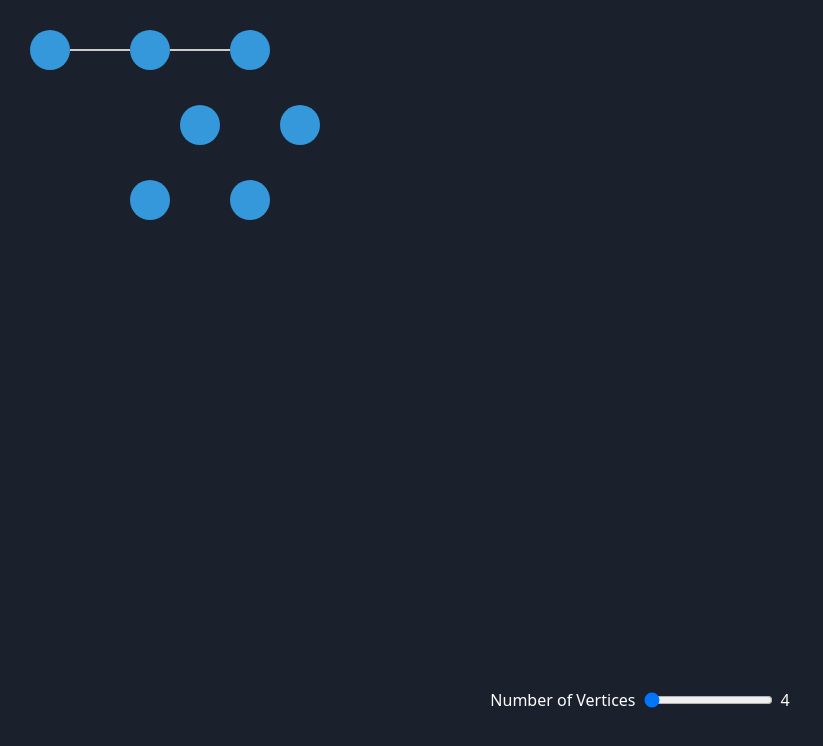
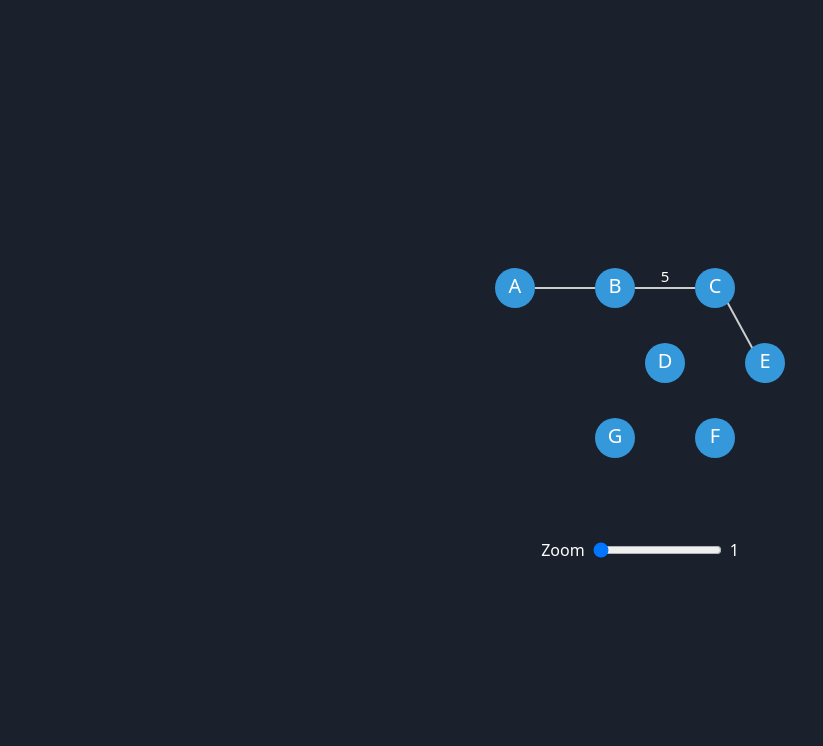
Before and after one commit to gyr1967/graph-algorithm-game, a Vue app in the folder game/frontend/: page / in a window 1280 px wide. Shown: the top 746 px of the page, without its empty margins (0-823 px from the left). Built offline with nearby package versions, Linux system fonts and the light colour scheme.

Commit message:
remove D3, use basic SVG instead

```diff
--- a/game/frontend/src/App.vue
+++ b/game/frontend/src/App.vue
@@ -1,16 +1,14 @@
 <script setup lang="ts">
-// import Graph from "./components/Graph.vue";
-import Node from "./components/Node.vue";
+import Graph from "./components/Graph.vue";
 import GraphSizeSelector from "./components/GraphSizeSelector.vue";
 import { ref } from "vue";
 
-const graphSize = ref(4);
+const graphSize = ref(1);
 </script>
 
 <template>
-    <Node />
     <div class="flex flex-col items-center justify-center h-screen">
-        <!-- <Graph :key="graphSize" :graph-size="graphSize" /> -->
+        <Graph :key="graphSize" :scaling-factor="graphSize" />
         <GraphSizeSelector v-model="graphSize" />
     </div>
 </template>
--- a/game/frontend/src/components/Graph.vue
+++ b/game/frontend/src/components/Graph.vue
@@ -1,82 +1,40 @@
+<script setup lang="ts">
+import Node from "./Node.vue";
+import Link from "./Link.vue";
+import { nodeData, linkData } from "../utils/graph-data";
+defineProps<{
+    scalingFactor: number;
+}>();
+const nodeFill = "#3498db";
+</script>
 <template>
-    <div ref="d3Container" />
+    <svg
+        class="graph-svg"
+        :width="350 * scalingFactor"
+        :height="300 * scalingFactor"
+    >
+        <g
+            v-for="link in linkData"
+            :key="link.x1 + link.y1 + link.x2 + link.y2"
+        >
+            <Link
+                :x1="link.x1 * scalingFactor"
+                :y1="link.y1 * scalingFactor"
+                :x2="link.x2 * scalingFactor"
+                :y2="link.y2 * scalingFactor"
+                :stroke="link.stroke"
+                :stroke-width="link.strokeWidth"
+                :text="link.text"
+            />
+        </g>
+        <g v-for="node in nodeData" :key="node.id">
+            <Node
+                :cx="node.x * scalingFactor"
+                :cy="node.y * scalingFactor"
+                :r="20 * scalingFactor"
+                :fill="nodeFill"
+                :text="node.id"
+            />
+        </g>
+    </svg>
 </template>
-
-<script setup lang="ts">
-import { ref, onMounted } from "vue";
-import * as d3 from "d3";
-import { generateGraphData } from "../utils/generate-graph";
-
-const props = defineProps<{
-    graphSize: number;
-}>();
-
-const graphData = generateGraphData(props.graphSize);
-
-const d3Container = ref<HTMLElement | null>(null);
-
-onMounted(() => {
-    if (d3Container.value) {
-        const svg = d3
-            .select(d3Container.value)
-            .append("svg")
-            .attr("width", 700)
-            .attr("height", 700);
-
-        const simulation = d3
-            .forceSimulation(graphData.nodesData)
-            .force(
-                "link",
-                d3
-                    .forceLink(graphData.edgesData)
-                    .id((d: any) => d.id)
-                    .distance(100),
-            )
-            .force("charge", d3.forceManyBody())
-            .force("center", d3.forceCenter(350, 350));
-
-        const link = svg
-            .append("g")
-            .attr("stroke", "#999")
-            .attr("stroke-opacity", 0.6)
-            .selectAll("line")
-            .data(graphData.edgesData)
-            .join("line")
-            .attr("stroke-width", 3);
-
-        const node = svg
-            .append("g")
-            .attr("stroke", "#fff")
-            .attr("stroke-width", 1.5)
-            .selectAll("circle")
-            .data(graphData.nodesData)
-            .join("circle")
-            .attr("r", 15)
-            .attr("fill", "#69b3a2");
-
-        const labels = svg
-            .append("g")
-            .selectAll("text")
-            .data(graphData.nodesData)
-            .join("text")
-            .attr("x", (d: any) => d.x)
-            .attr("y", (d: any) => d.y)
-            .text((d: any) => d.name)
-            .attr("font-family", "sans-serif")
-            .attr("font-size", "15px")
-            .attr("fill", "black")
-            .attr("text-anchor", "middle")
-            .attr("dy", "0.35em");
-
-        simulation.on("tick", () => {
-            link.attr("x1", (d: any) => d.source.x)
-                .attr("y1", (d: any) => d.source.y)
-                .attr("x2", (d: any) => d.target.x)
-                .attr("y2", (d: any) => d.target.y);
-
-            node.attr("cx", (d: any) => d.x).attr("cy", (d: any) => d.y);
-            labels.attr("x", (d: any) => d.x).attr("y", (d: any) => d.y);
-        });
-    }
-});
-</script>
--- a/game/frontend/src/components/GraphSizeSelector.vue
+++ b/game/frontend/src/components/GraphSizeSelector.vue
@@ -3,7 +3,7 @@ import { ref, watch } from "vue";
 
 const emit = defineEmits(["update:modelValue"]);
 
-const graphSize = ref(4);
+const graphSize = ref(1);
 
 watch(graphSize, (newGraphSize) => {
     emit("update:modelValue", newGraphSize);
@@ -12,14 +12,14 @@ watch(graphSize, (newGraphSize) => {
 
 <template>
     <div class="flex items-center">
-        <label class="mr-2">Number of Vertices</label>
+        <label class="mr-2">Zoom</label>
         <div class="flex">
             <input
                 v-model="graphSize"
                 type="range"
-                min="4"
-                max="12"
-                step="1"
+                min="1"
+                max="2"
+                step="0.1"
                 class="mr-2"
             />
             <p>{{ graphSize }}</p>
--- /dev/null
+++ b/game/frontend/src/components/Link.vue
@@ -0,0 +1,41 @@
+<script setup lang="ts">
+const props = defineProps<{
+    x1: number;
+    y1: number;
+    x2: number;
+    y2: number;
+    stroke: string;
+    strokeWidth: string;
+    text?: string;
+}>();
+const label = props.text ?? "";
+
+const midpoint = (x1: number, y1: number, x2: number, y2: number) => {
+    return {
+        x: (x1 + x2) / 2,
+        y: (y1 + y2) / 2,
+    };
+};
+const { x, y } = midpoint(props.x1, props.y1, props.x2, props.y2);
+</script>
+<template>
+    <line
+        :x1="x1"
+        :y1="y1"
+        :x2="x2"
+        :y2="y2"
+        :stroke="stroke"
+        :stroke-width="strokeWidth"
+    />
+    <text
+        v-if="label"
+        :x="x"
+        :y="y - 10"
+        text-anchor="middle"
+        alignment-baseline="middle"
+        fill="white"
+        font-size="15"
+    >
+        {{ label }}
+    </text>
+</template>
--- a/game/frontend/src/components/Node.vue
+++ b/game/frontend/src/components/Node.vue
@@ -1,69 +1,24 @@
 <script setup lang="ts">
-const scalingFactor = 1;
+const props = defineProps<{
+    cx: number;
+    cy: number;
+    r: number;
+    fill: string;
+    text?: string;
+}>();
+const label = props.text ?? "";
 </script>
 <template>
-    <svg
-        class="graph-svg"
-        :width="350 * scalingFactor"
-        :height="300 * scalingFactor"
+    <circle :cx="cx" :cy="cy" :r="r" :fill="fill" />
+    <text
+        v-if="label"
+        :x="cx"
+        :y="cy"
+        text-anchor="middle"
+        alignment-baseline="middle"
+        fill="white"
+        font-size="20"
     >
-        <circle
-            :cx="50 * scalingFactor"
-            :cy="50 * scalingFactor"
-            :r="20 * scalingFactor"
-            fill="#3498db"
-        />
-        <circle
-            :cx="150 * scalingFactor"
-            :cy="50 * scalingFactor"
-            :r="20 * scalingFactor"
-            fill="#3498db"
-        />
-        <circle
-            :cx="250 * scalingFactor"
-            :cy="50 * scalingFactor"
-            :r="20 * scalingFactor"
-            fill="#3498db"
-        />
-        <circle
-            :cx="200 * scalingFactor"
-            :cy="125 * scalingFactor"
-            :r="20 * scalingFactor"
-            fill="#3498db"
-        />
-        <circle
-            :cx="300 * scalingFactor"
-            :cy="125 * scalingFactor"
-            :r="20 * scalingFactor"
-            fill="#3498db"
-        />
-        <circle
-            :cx="250 * scalingFactor"
-            :cy="200 * scalingFactor"
-            :r="20 * scalingFactor"
-            fill="#3498db"
-        />
-        <circle
-            :cx="150 * scalingFactor"
-            :cy="200 * scalingFactor"
-            :r="20 * scalingFactor"
-            fill="#3498db"
-        />
-        <line
-            :x1="70 * scalingFactor"
-            :y1="50 * scalingFactor"
-            :x2="130 * scalingFactor"
-            :y2="50 * scalingFactor"
-            stroke="#ccc"
-            stroke-width="2"
-        />
-        <line
-            :x1="170 * scalingFactor"
-            :y1="50 * scalingFactor"
-            :x2="230 * scalingFactor"
-            :y2="50 * scalingFactor"
-            stroke="#ccc"
-            stroke-width="2"
-        />
-    </svg>
+        {{ label }}
+    </text>
 </template>
--- /dev/null
+++ b/game/frontend/src/utils/graph-data.ts
@@ -0,0 +1,65 @@
+export const nodeData = [
+    {
+        id: "A",
+        x: 50,
+        y: 50,
+    },
+    {
+        id: "B",
+        x: 150,
+        y: 50,
+    },
+    {
+        id: "C",
+        x: 250,
+        y: 50,
+    },
+    {
+        id: "D",
+        x: 200,
+        y: 125,
+    },
+    {
+        id: "E",
+        x: 300,
+        y: 125,
+    },
+    {
+        id: "F",
+        x: 250,
+        y: 200,
+    },
+    {
+        id: "G",
+        x: 150,
+        y: 200,
+    },
+];
+
+export const linkData = [
+    {
+        x1: 170,
+        y1: 50,
+        x2: 230,
+        y2: 50,
+        stroke: "#ccc",
+        strokeWidth: "2",
+        text: "5",
+    },
+    {
+        x1: 260,
+        y1: 60,
+        x2: 290,
+        y2: 115,
+        stroke: "#ccc",
+        strokeWidth: "2",
+    },
+    {
+        x1: 70,
+        y1: 50,
+        x2: 130,
+        y2: 50,
+        stroke: "#ccc",
+        strokeWidth: "2",
+    },
+];
```
Also changed, not shown: game/frontend/src/utils/generate-graph.ts (deleted, +0 -39 lines), 1 other file (tests, documents, lock files or other folders).
